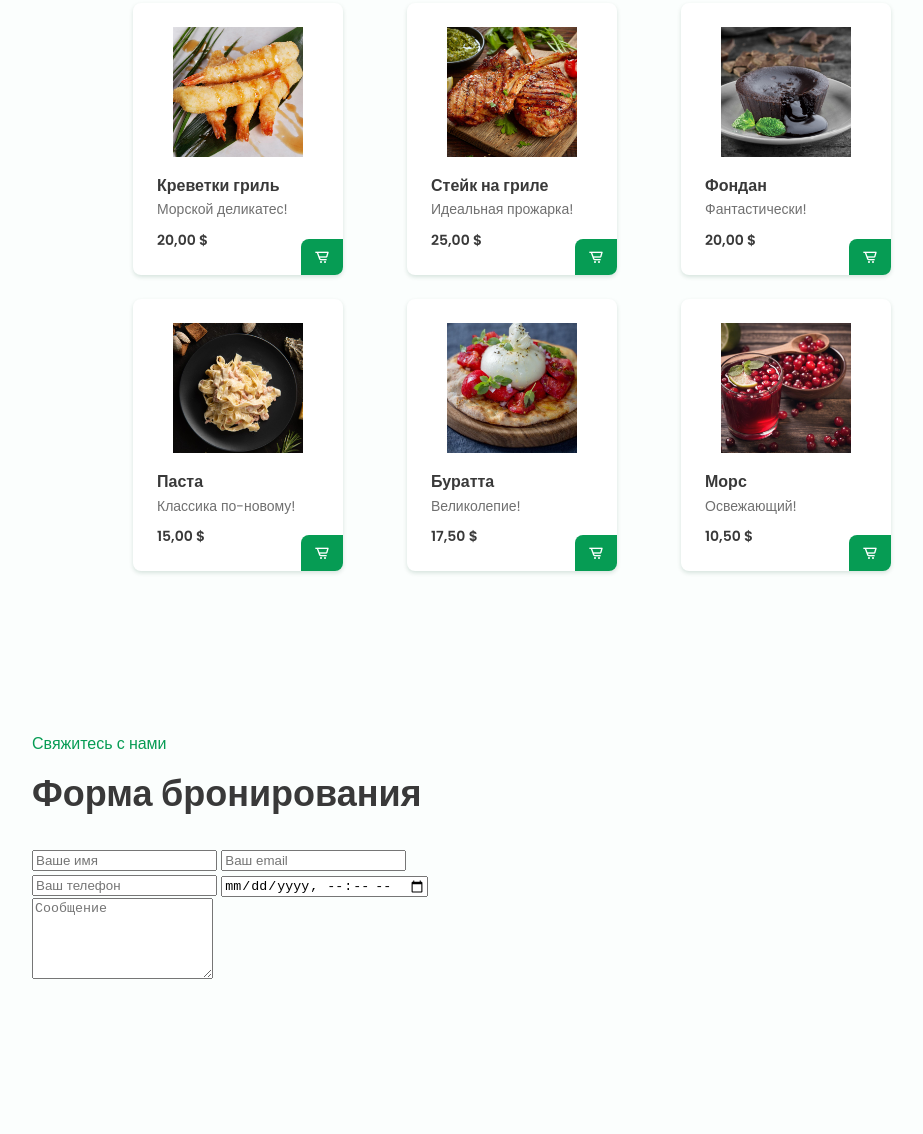
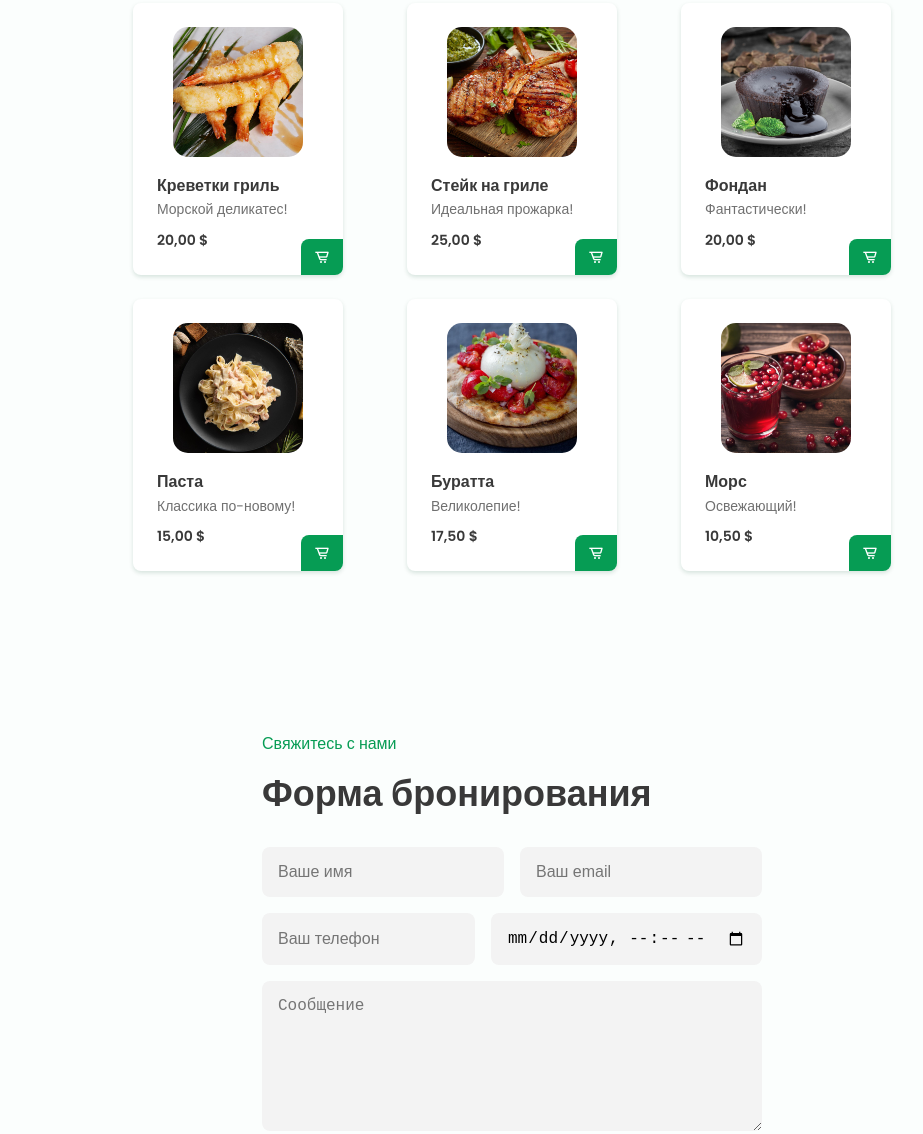
Before and after one commit to Lacane12/TastyFoods, a plain HTML site: page index.html in a window 1280 px wide. Shown: the part 2270-3404 px from the top of the page, without its empty margins (128-1051 px from the left). Drawn offline with nearby package versions, Linux system fonts and the light colour scheme.

Commit message:
updated REAL styles

```diff
--- a/assets/css/styles.css
+++ b/assets/css/styles.css
@@ -346,6 +346,7 @@ img{
 .menu__img{
   width: 100px;
   align-self: center;
+  border-radius: 15px;
   margin-bottom: var(--mb-2);
 }
 
@@ -559,3 +560,60 @@ img{
         height: 640px;
     }
 }
+
+.contact__container {
+  display: flex;
+  justify-content: center;
+  align-items: center;
+  flex-direction: column;
+  text-align: center;
+}
+
+.contact__form {
+  width: 100%;
+  max-width: 500px;
+  margin: 0 auto;
+}
+
+.contact__inputs {
+  display: grid;
+  grid-template-columns: repeat(2, 1fr);
+  gap: 1rem;
+  margin-bottom: 1rem;
+}
+
+.contact__input {
+  width: 100%;
+  padding: 1rem;
+  border: none;
+  border-radius: .5rem;
+  font-size: var(--normal-font-size);
+  background-color: #f3f3f3;
+}
+
+.contact__input:focus {
+  outline: none;
+  background-color: #e8e8e8;
+}
+
+textarea.contact__input {
+  grid-column: 1 / -1;
+  resize: vertical;
+  min-height: 150px;
+}
+
+.contact__button {
+  margin-top: 1rem;
+  width: 100%;
+  padding: 1rem;
+  border: none;
+  border-radius: .5rem;
+  font-size: var(--normal-font-size);
+  background-color: var(--first-color);
+  color: white;
+  cursor: pointer;
+}
+
+.contact__button:hover {
+  background-color: var(--first-color-dark);
+}
```
